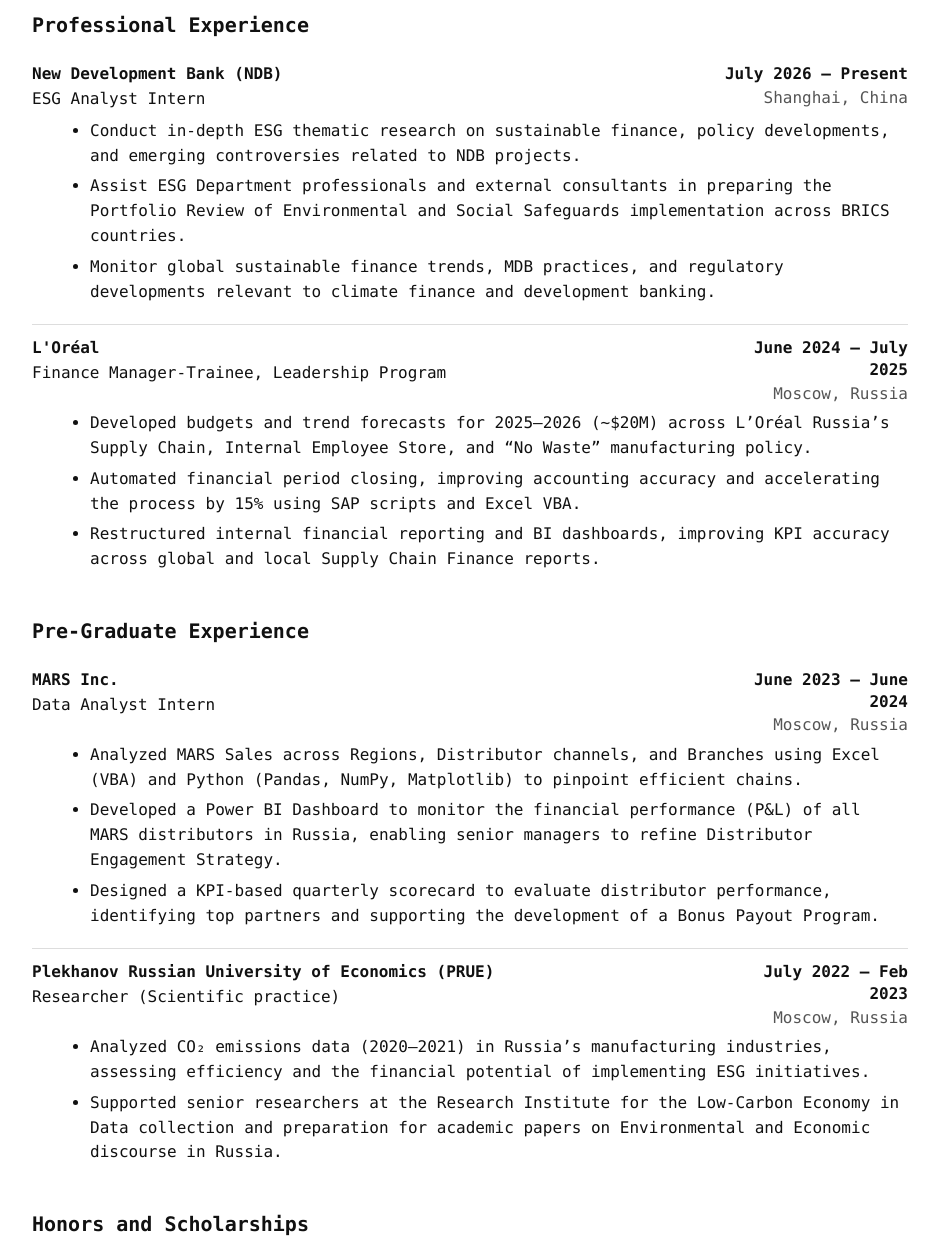
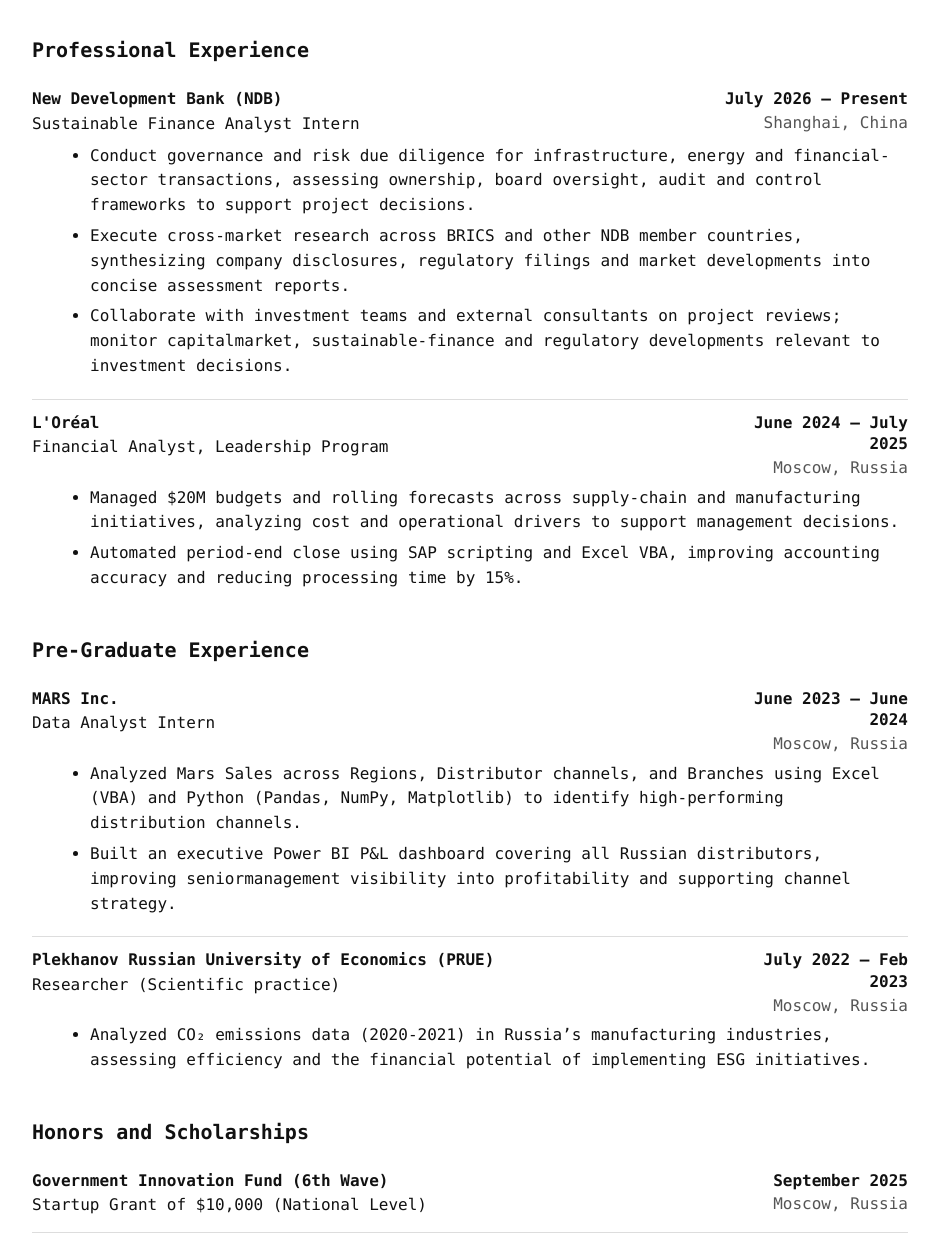
Before and after one commit to Nuc9ear/Personal-Website, a plain HTML site: page cv.html in a window 1280 px wide. Shown: the part 1353-2589 px from the top of the page, without its empty margins (170-1109 px from the left). Drawn offline with Linux system fonts and the light colour scheme.

Commit message:
Update cv.html

```diff
--- a/cv.html
+++ b/cv.html
@@ -50,7 +50,7 @@
   <div class="cv-entry-top">
     <div class="cv-entry-main">
       <div class="cv-title">Bocconi University (Università Bocconi)</div>
-      <div class="cv-subtitle">Double Degree, Master of Science in Finance (Quantitative Finance Track)</div>
+      <div class="cv-subtitle">Double Degree, Master of Science in Finance (Concentration in Quantitative Finance and Asset Management)</div>
     </div>
     <div class="cv-meta">
       <div class="cv-date">Sep 2026 — July 2027</div>
@@ -60,10 +60,10 @@
   <div class="courses-line">
     <span class="courses-label">Relevant coursework:</span>
     <span class="pills small">
-      <span class="pill">Time Series Analysis of Economic-Financial Data</span>
-      <span class="pill">Geopolitics for Business</span>
-      <span class="pill">Computational Approaches to Climate Change Challenges</span>
       <span class="pill">Quantitative Portfolio Management</span>
+      <span class="pill">Investing in Alternative Illiquid Assets</span>
+      <span class="pill">Strategic Finance: IPOs and ESG for Growth</span>
+      <span class="pill">Labor Economics</span>
     </span>
   </div>
 </article>
@@ -72,7 +72,7 @@
       <div class="cv-entry-top">
         <div class="cv-entry-main">
           <div class="cv-title">Shanghai Advanced Institute of Finance, Shanghai Jiao Tong University</div>
-          <div class="cv-subtitle">Master of Science, Finance</div>
+          <div class="cv-subtitle">Master of Science,  Finance (Specialization in Sales & Trading and Research)</div>
         </div>
         <div class="cv-meta">
           <div class="cv-date">Sep 2025 — July 2027</div>
@@ -170,7 +170,7 @@
       <div class="cv-entry-top">
         <div class="cv-entry-main">
           <div class="cv-title">New Development Bank (NDB)</div>
-          <div class="cv-subtitle">ESG Analyst Intern</div>
+          <div class="cv-subtitle">Sustainable Finance Analyst Intern</div>
         </div>
         <div class="cv-meta">
           <div class="cv-date">July 2026 — Present</div>
@@ -178,9 +178,9 @@
         </div>
       </div>
       <ul class="cv-bullets">
-        <li>Conduct in-depth ESG thematic research on sustainable finance, policy developments, and emerging controversies related to NDB projects.</li>
-        <li>Assist ESG Department professionals and external consultants in preparing the Portfolio Review of Environmental and Social Safeguards implementation across BRICS countries.</li>
-        <li>Monitor global sustainable finance trends, MDB practices, and regulatory developments relevant to climate finance and development banking.</li>
+        <li>Conduct governance and risk due diligence for infrastructure, energy and financial-sector transactions, assessing ownership, board oversight, audit and control frameworks to support project decisions.</li>
+        <li>Execute cross-market research across BRICS and other NDB member countries, synthesizing company disclosures, regulatory filings and market developments into concise assessment reports.</li>
+        <li>Collaborate with investment teams and external consultants on project reviews; monitor capitalmarket, sustainable-finance and regulatory developments relevant to investment decisions.</li>
       </ul>
     </article>
 
@@ -188,7 +188,7 @@
       <div class="cv-entry-top">
         <div class="cv-entry-main">
           <div class="cv-title">L'Oréal</div>
-          <div class="cv-subtitle">Finance Manager-Trainee, Leadership Program</div>
+          <div class="cv-subtitle">Financial Analyst, Leadership Program</div>
         </div>
         <div class="cv-meta">
           <div class="cv-date">June 2024 — July 2025</div>
@@ -196,9 +196,8 @@
         </div>
       </div>
       <ul class="cv-bullets">
-        <li>Developed budgets and trend forecasts for 2025–2026 (~$20M) across L’Oréal Russia’s Supply Chain, Internal Employee Store, and “No Waste” manufacturing policy.</li>
-        <li>Automated financial period closing, improving accounting accuracy and accelerating the process by 15% using SAP scripts and Excel VBA.</li>
-        <li>Restructured internal financial reporting and BI dashboards, improving KPI accuracy across global and local Supply Chain Finance reports.</li>
+        <li>Managed $20M budgets and rolling forecasts across supply-chain and manufacturing initiatives, analyzing cost and operational drivers to support management decisions.</li>
+        <li>Automated period-end close using SAP scripting and Excel VBA, improving accounting accuracy and reducing processing time by 15%.</li>
       </ul>
     </article>
 
@@ -220,9 +219,8 @@
               </div>
             </div>
             <ul class="cv-bullets">
-              <li>Analyzed MARS Sales across Regions, Distributor channels, and Branches using Excel (VBA) and Python (Pandas, NumPy, Matplotlib) to pinpoint efficient chains.</li>
-              <li>Developed a Power BI Dashboard to monitor the financial performance (P&amp;L) of all MARS distributors in Russia, enabling senior managers to refine Distributor Engagement Strategy.</li>
-              <li>Designed a KPI-based quarterly scorecard to evaluate distributor performance, identifying top partners and supporting the development of a Bonus Payout Program.</li>
+              <li>Analyzed Mars Sales across Regions, Distributor channels, and Branches using Excel (VBA) and Python (Pandas, NumPy, Matplotlib) to identify high-performing distribution channels.</li>
+              <li>Built an executive Power BI P&L dashboard covering all Russian distributors, improving seniormanagement visibility into profitability and supporting channel strategy.</li>
             </ul>
           </article>
 
@@ -238,8 +236,7 @@
               </div>
             </div>
             <ul class="cv-bullets">
-              <li>Analyzed CO₂ emissions data (2020–2021) in Russia’s manufacturing industries, assessing efficiency and the financial potential of implementing ESG initiatives.</li>
-              <li>Supported senior researchers at the Research Institute for the Low-Carbon Economy in Data collection and preparation for academic papers on Environmental and Economic discourse in Russia.</li>
+              <li>Analyzed CO₂ emissions data (2020-2021) in Russia’s manufacturing industries, assessing efficiency and the financial potential of implementing ESG initiatives.</li>
             </ul>
           </article>
         </div>
```
